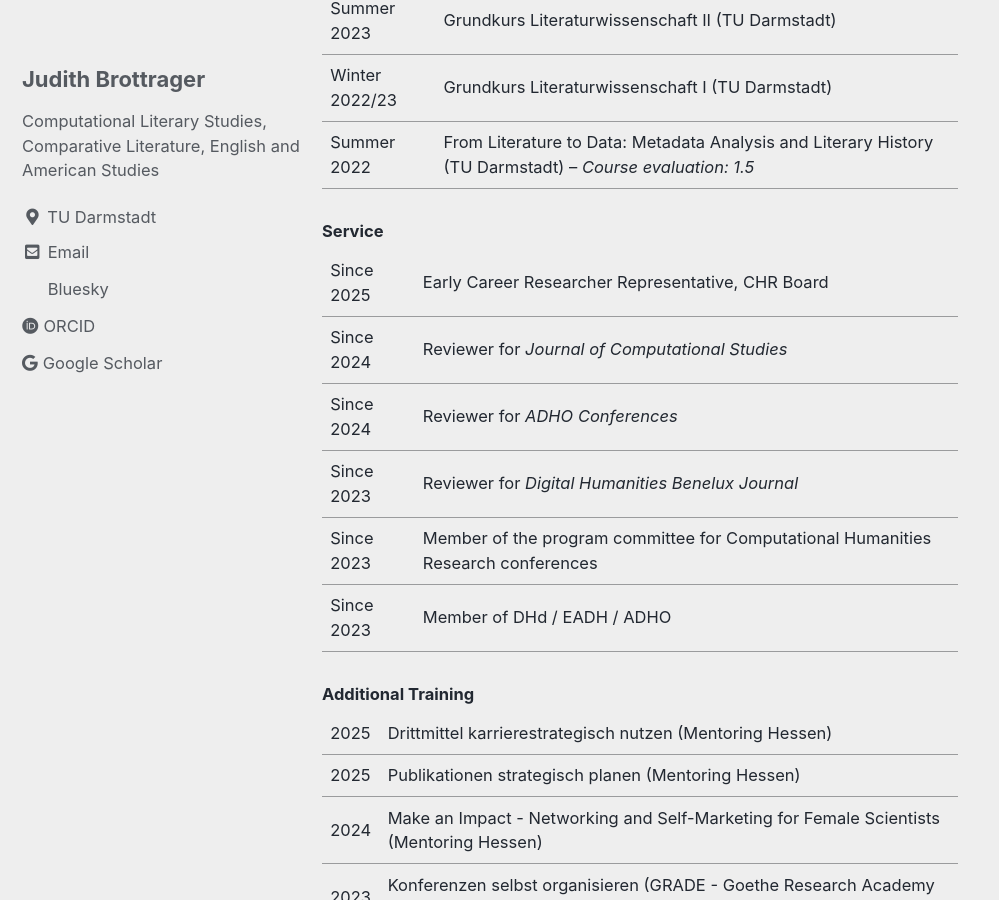
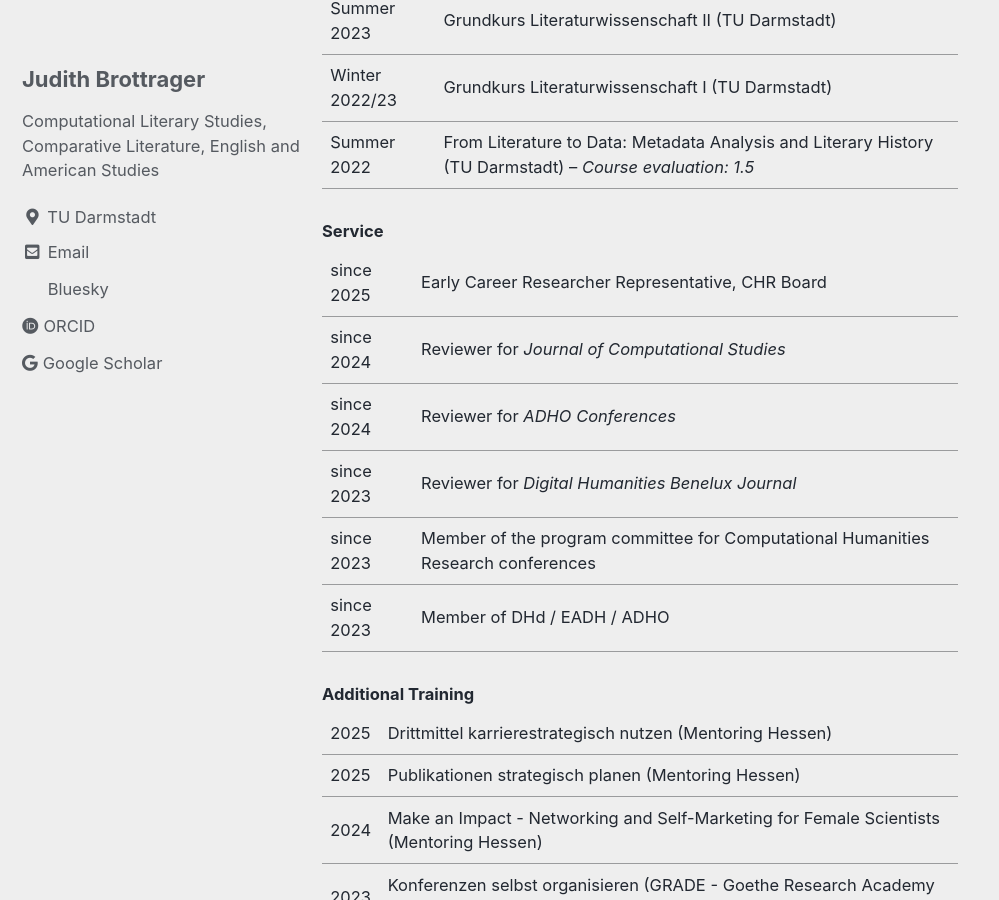
Before and after one commit to jbrottrager/jbrottrager.github.io, a Jekyll site: the page built from _pages/cv.md, in a window 1280 px wide and 900 px high, scrolled down 1759 px. Shown: the whole window, without its empty margins (0-999 px from the left). Built offline with Jekyll 4.4.1, drawn with Linux system fonts in a browser that asks for light colours; cached includes are drawn as plain includes; some of the changed text lies outside the part shown.

Commit message:
Update cv.md

```diff
--- a/_pages/cv.md
+++ b/_pages/cv.md
@@ -7,7 +7,7 @@
 
 #### Research positions
 
-| Since 2023      | Research assistant ('Landesstelle', 100%) at TU Darmstadt, [Institute of Linguistics and Literary Studies](https://www.linglit.tu-darmstadt.de/institutlinglit/index.en.jsp)  |
+| since 2023      | Research assistant ('Landesstelle', 100%) at TU Darmstadt, [Institute of Linguistics and Literary Studies](https://www.linglit.tu-darmstadt.de/institutlinglit/index.en.jsp)  |
 | 2024			  | Visiting scholar at McGill University, Montréal, .txtlab (hosted by Andrew Piper) |
 | 2024			  | Visiting scholar at UC Berkeley, Department of German (hosted by Deniz Göktürk) |
 | 2020–2023       | Research assistant (DFG Priority Programme "Computational Literary Studies", 100%) at TU Darmstadt, [Institute of Linguistics and Literary Studies](https://www.linglit.tu-darmstadt.de/institutlinglit/index.en.jsp) |
@@ -15,7 +15,7 @@
 
 #### Education
 
-| Since 2020      | Doctoral student in German Philology / Computational Literary Studies (TU Darmstadt) |
+| since 2020      | Doctoral student in German Philology / Computational Literary Studies (TU Darmstadt) |
 | 2017–2019       | MA in Linguistic and Literary Computing (TU Darmstadt) |
 | 2013–2017       | BA in English and American Studies (University of Vienna) |
 | 2012–2015       | BA in Comparative Literature (University of Vienna) |
@@ -43,12 +43,12 @@
 
 #### Service
 
-| Since 2025  | Early Career Researcher Representative, CHR Board |
-| Since 2024  | Reviewer for *Journal of Computational Studies* |
-| Since 2024  | Reviewer for *ADHO Conferences* |
-| Since 2023  | Reviewer for *Digital Humanities Benelux Journal* |
-| Since 2023  | Member of the program committee for Computational Humanities Research conferences |
-| Since 2023  | Member of DHd / EADH / ADHO |
+| since 2025  | Early Career Researcher Representative, CHR Board |
+| since 2024  | Reviewer for *Journal of Computational Studies* |
+| since 2024  | Reviewer for *ADHO Conferences* |
+| since 2023  | Reviewer for *Digital Humanities Benelux Journal* |
+| since 2023  | Member of the program committee for Computational Humanities Research conferences |
+| since 2023  | Member of DHd / EADH / ADHO |
 
 #### Additional Training
 
```
